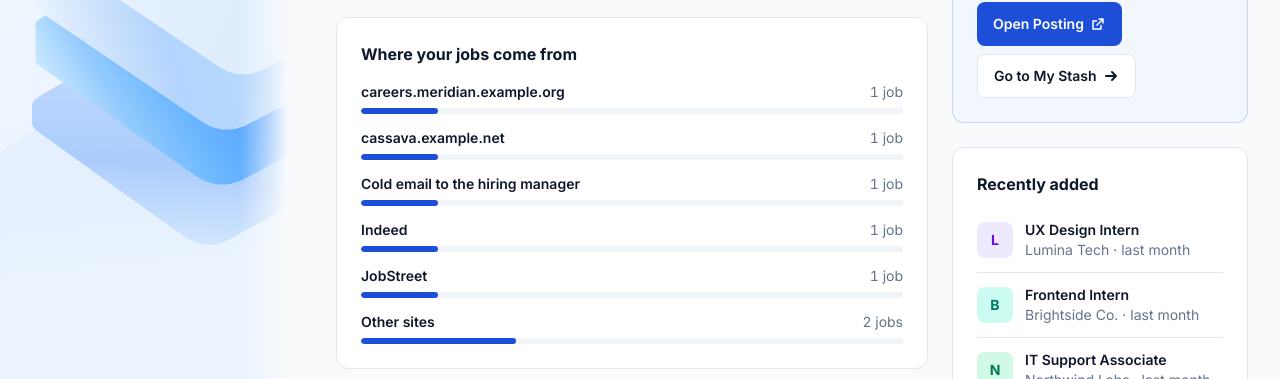
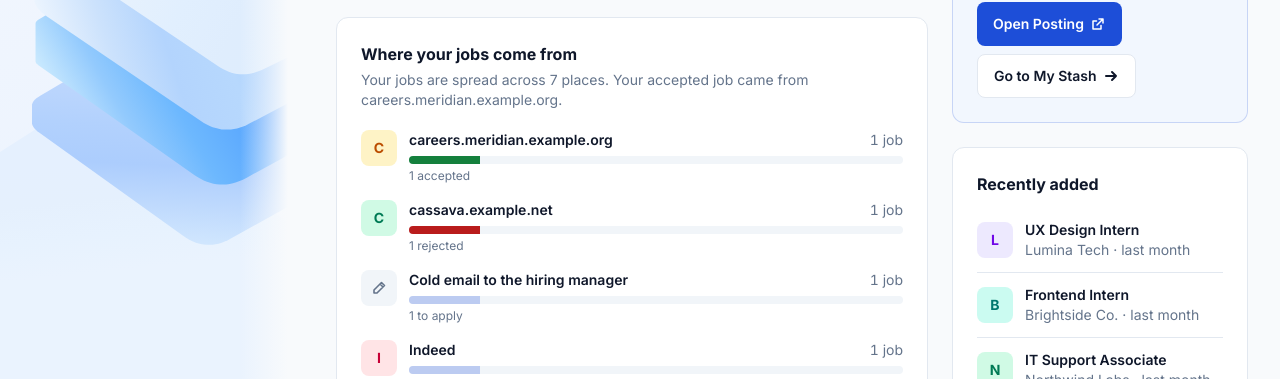
Before and after one commit to EnzoProg-ctrl/JobStash, a React (Vite) app in the folder client/: page /overview in a window 1280 px wide. Shown: the part 421-800 px from the top of the page. Built offline with nearby package versions, Linux system fonts and the light colour scheme; no server answers.

Commit message:
Overview: show how each job source is going, with result-coloured bars and a takeaway line

```diff
--- a/client/src/pages/OverviewPage.jsx
+++ b/client/src/pages/OverviewPage.jsx
@@ -26,8 +26,15 @@ const STAGES = [
   { key: 'pending', label: 'Pending', dot: 'bg-pending' },
   { key: 'accepted', label: 'Accepted', dot: 'bg-done' },
   { key: 'rejected', label: 'Rejected', dot: 'bg-error' },
-  { key: 'toApply', label: 'To Apply', dot: 'bg-brand-blue/25' },
+  { key: 'toApply', label: 'To Apply', dot: 'bg-brand-blue/25 dark:bg-brand-blue/50' },
 ]
+
+// Which of the four stages a job is at.
+function stageOf(job) {
+  if (job.status !== 'done') return 'toApply'
+  return job.outcome === 'accepted' || job.outcome === 'rejected' ? job.outcome : 'pending'
+}
+const noStages = () => ({ pending: 0, accepted: 0, rejected: 0, toApply: 0 })
 
 function summarise(jobs, now = Date.now()) {
   const doneJobs = jobs.filter((job) => job.status === 'done')
@@ -40,17 +47,29 @@ function summarise(jobs, now = Date.now()) {
   }
   const thisWeek = jobs.filter((job) => now - new Date(job.added_at).getTime() < WEEK).length
 
+  // Per site: how many jobs, and how each of them is doing (the same four
+  // stages as Progress), so the card can show which sites lead somewhere.
   const perSite = new Map()
   for (const job of jobs) {
     // A job without a link counts under where it was found, or "No link".
     const name = job.posting_url ? siteName(job.posting_url) || 'Unknown site' : job.source || 'No link'
-    perSite.set(name, (perSite.get(name) ?? 0) + 1)
+    const site = perSite.get(name) ?? { name, kind: job.posting_url ? 'site' : 'manual', count: 0, ...noStages() }
+    site.count += 1
+    site[stageOf(job)] += 1
+    perSite.set(name, site)
   }
   // Most jobs first; sites with the same number in A–Z order.
-  const sites = [...perSite].sort((a, b) => b[1] - a[1] || a[0].localeCompare(b[0]))
+  const sites = [...perSite.values()].sort((a, b) => b.count - a.count || a.name.localeCompare(b.name))
   const shown = sites.slice(0, TOP_SITES)
-  const others = sites.slice(TOP_SITES).reduce((sum, [, count]) => sum + count, 0)
-  if (others > 0) shown.push(['Other sites', others])
+  const rest = sites.slice(TOP_SITES)
+  if (rest.length > 0) {
+    const others = { name: 'Other sites', kind: 'others', count: 0, ...noStages() }
+    for (const site of rest) {
+      others.count += site.count
+      for (const stage of STAGES) others[stage.key] += site[stage.key]
+    }
+    shown.push(others)
+  }
 
   const newestFirst = [...jobs].sort((a, b) => b.added_at.localeCompare(a.added_at))
   // The job that has waited longest to be applied to: the next one to do.
@@ -63,6 +82,7 @@ function summarise(jobs, now = Date.now()) {
     counts,
     thisWeek,
     sites: shown,
+    sourceCount: sites.length,
     recent: newestFirst.slice(0, RECENT),
     next,
     alsoWaiting: Math.max(0, waiting.length - 1),
@@ -136,7 +156,7 @@ export default function OverviewPage() {
   )
 }
 
-function Summary({ saved, done, counts, thisWeek, sites, recent, next, alsoWaiting }) {
+function Summary({ saved, done, counts, thisWeek, sites, sourceCount, recent, next, alsoWaiting }) {
   return (
     <>
       {/* Below 1024px the two column boxes step aside (contents) and order-*
@@ -145,7 +165,7 @@ function Summary({ saved, done, counts, thisWeek, sites, recent, next, alsoWaiti
         {/* Left on laptops: Progress, then the sites. */}
         <div className="contents lg:flex lg:min-w-0 lg:flex-col lg:gap-6">
           <Progress saved={saved} done={done} counts={counts} thisWeek={thisWeek} className="max-lg:order-2" />
-          <Sites sites={sites} saved={saved} className="max-lg:order-4" />
+          <Sites sites={sites} saved={saved} sourceCount={sourceCount} className="max-lg:order-4" />
         </div>
         {/* Right on laptops: what to do next, and the newest jobs. */}
         <div className="contents lg:flex lg:min-w-0 lg:flex-col lg:gap-6">
@@ -307,23 +327,44 @@ function Recent({ jobs, className }) {
   )
 }
 
-function Sites({ sites, saved, className }) {
+// Where the jobs come from, and how each source is going:
+//
+//   LinkedIn brings the most (3 of 7). Your accepted job came from Kalibrr.
+//   [L] LinkedIn                      3 jobs
+//       ███▓▓▓▓░░░░░░  (its share of all jobs, in the Progress colours)
+//       2 to apply · 1 pending
+//
+// The bar's length is the site's share of all saved jobs (1 of 7 fills a
+// seventh); inside it, the same four colours as the Progress bar, in the same
+// order. The line under it says the same in words, which is also what screen
+// readers get (the bar itself is hidden from them).
+function Sites({ sites, saved, sourceCount, className }) {
   return (
     <Card title="Where your jobs come from" className={className}>
-      <ul className="mt-4 flex flex-col gap-3.5">
-        {sites.map(([name, count]) => (
-          <li key={name}>
-            <div className="flex items-baseline justify-between gap-4 text-sm">
-              <span className="min-w-0 truncate font-semibold text-ink">{name}</span>
-              <span className="shrink-0 text-muted tabular-nums">
-                {count} {count === 1 ? 'job' : 'jobs'}
-              </span>
-            </div>
-            {/* Bar length is the site's share of all saved jobs, so a site
-                with 1 of 7 fills a seventh (and a full bar means every job
-                came from there). */}
-            <div className="mt-1.5 h-1.5 overflow-hidden rounded-full bg-subtle" aria-hidden="true">
-              <div className="h-full rounded-full bg-brand-blue" style={{ width: `${(count / saved) * 100}%` }} />
+      <p className="mt-1 text-sm text-pretty text-muted">{takeaway(sites, saved, sourceCount)}</p>
+      <ul className="mt-5 flex flex-col gap-4">
+        {sites.map((site) => (
+          <li key={site.name} className="flex items-start gap-3">
+            <SiteBadge site={site} />
+            <div className="min-w-0 flex-1">
+              <div className="flex items-baseline justify-between gap-4 text-sm">
+                <span className="min-w-0 truncate font-semibold text-ink" title={site.name}>{site.name}</span>
+                <span className="shrink-0 text-muted tabular-nums">
+                  {site.count} {site.count === 1 ? 'job' : 'jobs'}
+                </span>
+              </div>
+              <div className="mt-1.5 h-2 overflow-hidden rounded-full bg-subtle" aria-hidden="true">
+                <div className="flex h-full gap-0.5" style={{ width: `${(site.count / saved) * 100}%` }}>
+                  {STAGES.filter((stage) => site[stage.key] > 0).map((stage) => (
+                    <div key={stage.key} className={`h-full ${stage.dot}`} style={{ flexGrow: site[stage.key] }} />
+                  ))}
+                </div>
+              </div>
+              <p className="mt-1 text-xs text-muted">
+                {STAGES.filter((stage) => site[stage.key] > 0)
+                  .map((stage) => `${site[stage.key]} ${stage.label.toLowerCase()}`)
+                  .join(' · ')}
+              </p>
             </div>
           </li>
         ))}
@@ -331,3 +372,50 @@ function Sites({ sites, saved, className }) {
     </Card>
   )
 }
+
+// A square like the company letters on My Stash: the site's first letter in
+// its own colour; a pencil for jobs saved without a link (typed in: a
+// referral, a cold email); a plus for "Other sites".
+function SiteBadge({ site }) {
+  const base = 'flex size-9 shrink-0 items-center justify-center rounded-lg text-sm font-bold'
+  if (site.kind === 'site') {
+    return (
+      <span className={`${base} ${avatarColour(site.name)}`} aria-hidden="true">
+        {site.name.charAt(0).toUpperCase()}
+      </span>
+    )
+  }
+  return (
+    <span className={`${base} bg-subtle text-muted`} aria-hidden="true">
+      <svg className="size-4" viewBox="0 0 16 16" fill="none" stroke="currentColor" strokeWidth="1.6" strokeLinecap="round" strokeLinejoin="round">
+        {site.kind === 'others' ? <path d="M8 3.5v9M3.5 8h9" /> : <path d="M10.5 2.5l3 3-7.5 7.5H3v-3z M9 4l3 3" />}
+      </svg>
+    </span>
+  )
+}
+
+// One sentence on top: where most jobs come from, and where the accepted
+// ones came from (if any). "Other sites" isn't a site, so it's left out.
+function takeaway(sites, saved, sourceCount) {
+  const named = sites.filter((site) => site.kind !== 'others')
+  const most = named[0].count
+  const leaders = named.filter((site) => site.count === most).map((site) => site.name)
+  let sentence
+  if (named.length === 1 && named[0].count === saved) {
+    sentence = `All your jobs come from ${leaders[0]}.`
+  } else if (leaders.length === 1) {
+    sentence = `${leaders[0]} brings the most (${most} of ${saved}).`
+  } else if (leaders.length === 2) {
+    sentence = `${leaders[0]} and ${leaders[1]} bring the most (${most} each).`
+  } else {
+    sentence = `Your jobs are spread across ${sourceCount} places.`
+  }
+
+  const accepted = sites.reduce((sum, site) => sum + site.accepted, 0)
+  const from = named.filter((site) => site.accepted > 0).map((site) => site.name)
+  if (accepted > 0 && from.length > 0) {
+    const where = from.length === 1 ? from[0] : `${from.slice(0, -1).join(', ')} and ${from.at(-1)}`
+    sentence += accepted === 1 ? ` Your accepted job came from ${where}.` : ` Your ${accepted} accepted jobs came from ${where}.`
+  }
+  return sentence
+}
```
